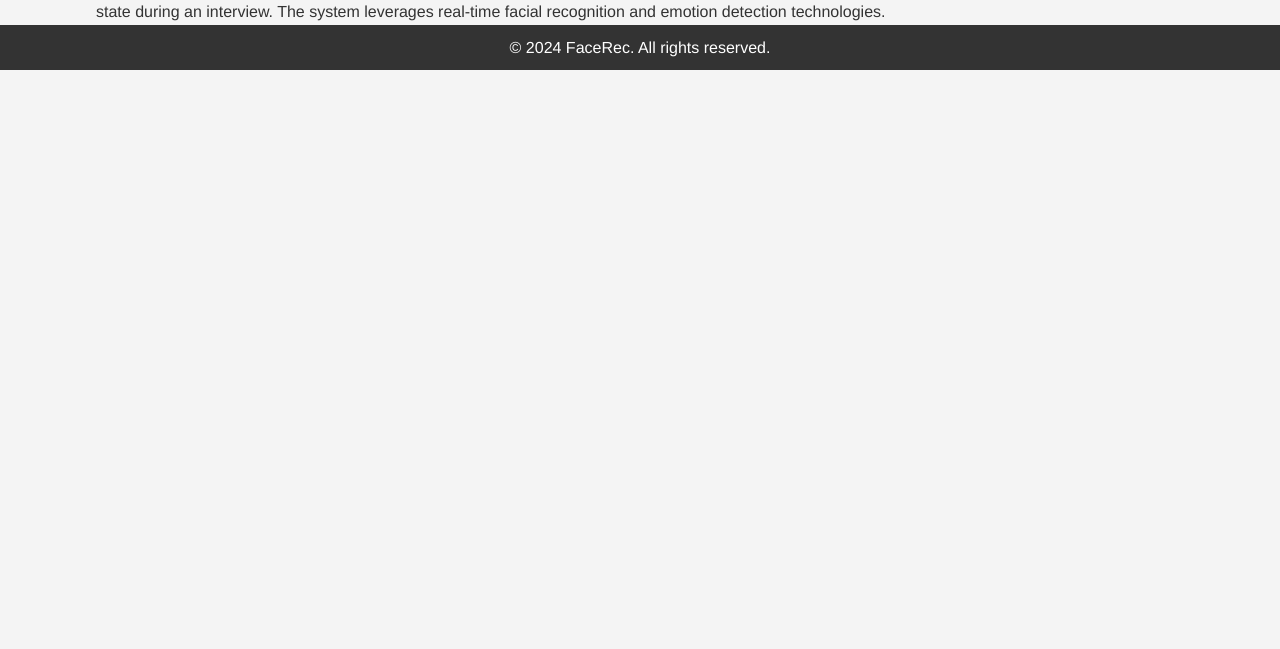
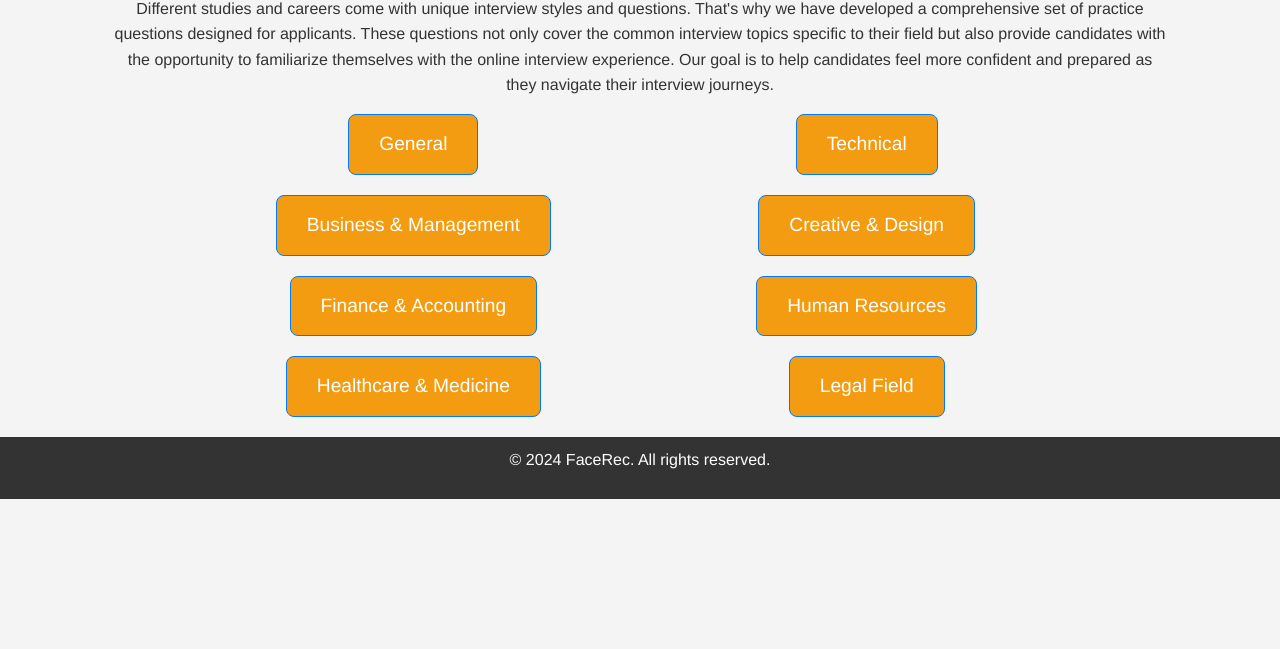
Before and after one commit to pn98/FaceRec, a plain HTML site: page root/practice.html in a window 1280 px wide. Shown: the part 151-800 px from the top of the page. Drawn offline with nearby package versions, Linux system fonts and the light colour scheme.

Commit message:
Nav bar and Bootstrap

```diff
--- a/root/practice.html
+++ b/root/practice.html
@@ -1,12 +1,14 @@
 <!DOCTYPE html>
 <html lang="en">
 <head>
+    <link rel="stylesheet" href="https://cdn.jsdelivr.net/npm/bootstrap@4.0.0/dist/css/bootstrap.min.css" integrity="sha384-Gn5384xqQ1aoWXA+058RXPxPg6fy4IWvTNh0E263XmFcJlSAwiGgFAW/dAiS6JXm" crossorigin="anonymous">
     <meta charset="UTF-8">
     <meta name="viewport" content="width=device-width, initial-scale=1.0">
-    <title>Practice</title>
+    <title>Facial Expression Recognition - Practice</title>
     <link rel="stylesheet" href="styles.css">
 </head>
 <body>
+    <!-- Navigation Bar -->
     <header class="header">
         <div class="container">
             <nav class="navbar">
@@ -16,7 +18,7 @@
                 <ul class="nav-links">
                     <li><a href="index.html">Home</a></li>
                     <li><a href="features.html">Features</a></li>
-                    <li><a href="practice.html">practice</a></li>
+                    <li><a href="practice.html">Practice</a></li>
                     <li><a href="contact.html">Contact</a></li>
                 </ul>
             </nav>
@@ -24,16 +26,54 @@
     </header>
 
     <section class="Practice">
-        <div class="container">
+        <div class="container text-center">
             <h2>Practice Questions and Demo Interviews</h2>
-            <p>FaceRec is a web-based application designed to analyze facial expressions and provide insights into a candidate's confidence, attention, and emotional state during an interview. The system leverages real-time facial recognition and emotion detection technologies.</p>
+            <p>Different studies and careers come with unique interview styles and questions. That's why we have developed a comprehensive set of practice questions designed for applicants. These questions not only cover the common interview topics specific to their field but also provide candidates with the opportunity to familiarize themselves with the online interview experience. Our goal is to help candidates feel more confident and prepared as they navigate their interview journeys.</p>
         </div>
     </section>
 
+    <!-- Section with Buttons in 2-Column Layout -->
+    <section class="Sections">
+        <div class="container">
+            <div class="row justify-content-center">
+                <div class="col-md-5 text-center button-spacing">
+                    <a href="general.html" class="btn btn-primary btn-lg">General</a>
+                </div>
+                <div class="col-md-5 text-center button-spacing">
+                    <a href="technical.html" class="btn btn-primary btn-lg">Technical</a>
+                </div>
+                <div class="col-md-5 text-center button-spacing">
+                    <a href="business.html" class="btn btn-primary btn-lg">Business & Management</a>
+                </div>
+                <div class="col-md-5 text-center button-spacing">
+                    <a href="creative.html" class="btn btn-primary btn-lg">Creative & Design</a>
+                </div>
+                <div class="col-md-5 text-center button-spacing">
+                    <a href="finance.html" class="btn btn-primary btn-lg">Finance & Accounting</a>
+                </div>
+                <div class="col-md-5 text-center button-spacing">
+                    <a href="hr.html" class="btn btn-primary btn-lg">Human Resources</a>
+                </div>
+                <div class="col-md-5 text-center button-spacing">
+                    <a href="healthcare.html" class="btn btn-primary btn-lg">Healthcare & Medicine</a>
+                </div>
+                <div class="col-md-5 text-center button-spacing">
+                    <a href="legal.html" class="btn btn-primary btn-lg">Legal Field</a>
+                </div>
+            </div>
+        </div>
+    </section>
+
+    <!-- Footer -->
     <footer class="footer">
         <div class="container">
             <p>&copy; 2024 FaceRec. All rights reserved.</p>
         </div>
     </footer>
+
+    <!-- Bootstrap JS and dependencies -->
+    <script src="https://code.jquery.com/jquery-3.2.1.slim.min.js"></script>
+    <script src="https://cdn.jsdelivr.net/npm/popper.js@1.12.9/dist/umd/popper.min.js"></script>
+    <script src="https://cdn.jsdelivr.net/npm/bootstrap@4.0.0/dist/js/bootstrap.min.js"></script>
 </body>
 </html>
--- a/root/styles.css
+++ b/root/styles.css
@@ -81,19 +81,6 @@ video {
     margin-bottom: 40px;
 }
 
-.btn-primary {
-    background-color: #f39c12;
-    color: #fff;
-    padding: 10px 20px;
-    text-decoration: none;
-    font-size: 1.1rem;
-    border-radius: 5px;
-}
-
-.btn-primary:hover {
-    background-color: #e67e22;
-}
-
 /* Features Section */
 .features {
     padding: 40px 0; /* Reduced padding */
@@ -118,6 +105,26 @@ video {
 .feature-item h3 {
     margin-bottom: 15px;
     color: #333;
+}
+
+.container {
+    text-align: center;
+}
+
+.btn-primary {
+    background-color: #f39c12;
+    color: #fff;
+    padding: 10px 20px;
+    text-decoration: none;
+    font-size: 1.1rem;
+    border-radius: 5px;
+    display: inline-block; /* Ensures the button behaves like a text element */
+}
+
+
+.btn-primary:hover {
+    background-color: #e67e22;
+    text-decoration: none;
 }
 
 /* Video Section Title */
@@ -153,6 +160,26 @@ video {
     background-color: #2980b9;
 }
 
+/* Practice Section */
+
+/* Remove blue outline on button focus */
+.btn:focus {
+    outline: none;
+    box-shadow: none;
+}
+
+/* Optional: increase button size */
+.btn-lg {
+    padding: 15px 30px;
+    font-size: 1.2rem;
+    border-radius: 8px;
+}
+
+/* Spacing between button containers */
+.button-spacing {
+    margin-bottom: 20px;
+}
+
 /* Footer */
 .footer {
     background-color: #333;
```
Also changed, not shown: root/contact.html (+4 -2 lines), root/features.html (+3 -1 lines), root/index.html (+5 -1 lines), subject-sections/business&management.html (added), subject-sections/creative&design.html (added), subject-sections/finance&accounting.html (added), subject-sections/general.html (added), subject-sections/healthcare&medicine.html (added), subject-sections/humanresources.html (added), subject-sections/legalField.html (added), subject-sections/technical.html (added).
